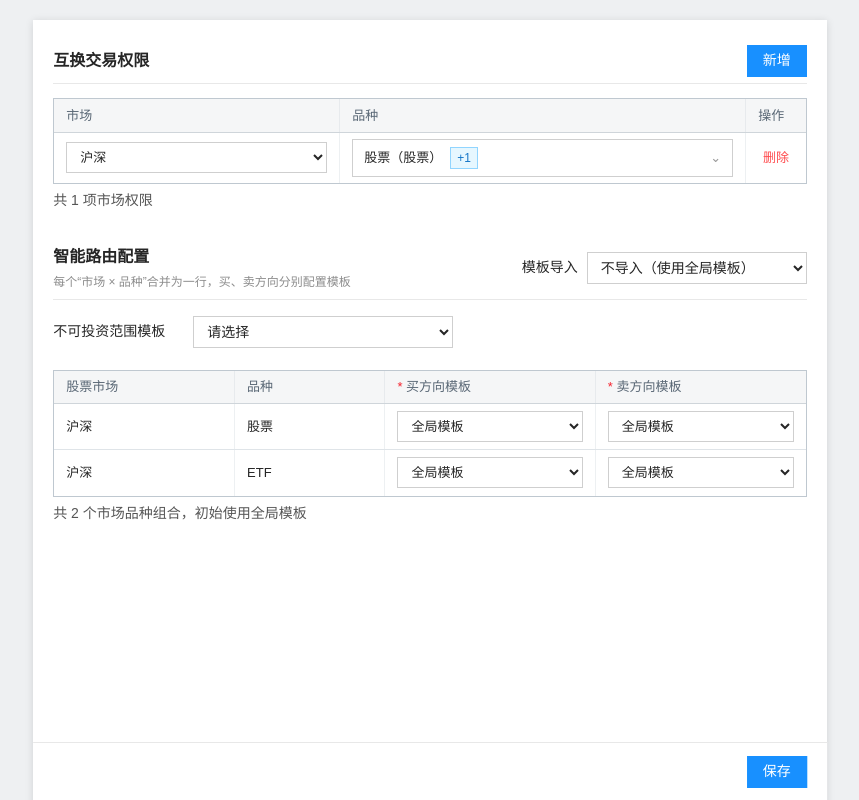
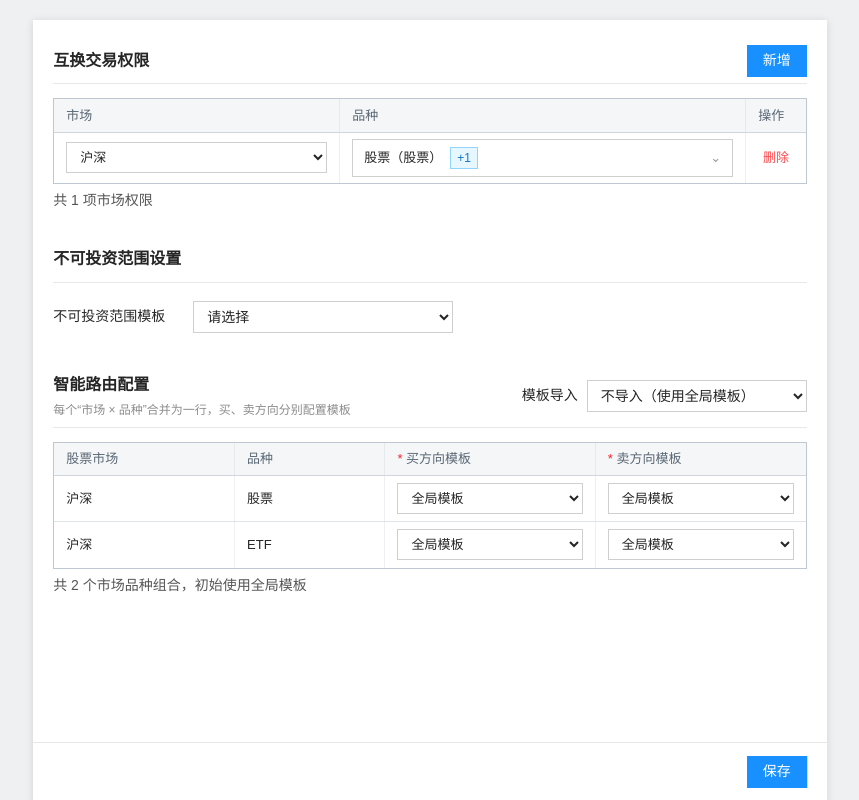
Before and after one commit to ldy-66/bct-account-routing-config, a Next.js app: page / in a window 1280 px wide. Shown: the top 800 px of the page, without its empty margins (210-1069 px from the left). Built offline with nearby package versions, Linux system fonts and the light colour scheme.

Commit message:
?????????????

```diff
--- a/app/globals.css
+++ b/app/globals.css
@@ -19,6 +19,8 @@ button,summary { cursor:pointer; }
 .template-import-control label { white-space:nowrap; }
 .template-import-control select { width:220px; height:32px; padding:0 28px 0 9px; border:1px solid #cfcfcf; background:#fff; }
 .routing-base-fields { display:flex; align-items:center; gap:14px; min-height:56px; padding:12px 0 4px; }
+.restricted-investment-module { margin-bottom:26px; }
+.restricted-investment-module .routing-base-fields { padding-bottom:0; }
 .routing-base-fields label { width:126px; white-space:nowrap; }
 .routing-base-fields select { width:260px; height:32px; padding:0 28px 0 9px; border:1px solid #cfcfcf; color:var(--text); background:#fff; }
 .routing-base-fields select:focus { border-color:var(--primary); outline:0; box-shadow:0 0 0 2px rgba(24,144,255,.1); }
--- a/app/page.tsx
+++ b/app/page.tsx
@@ -328,6 +328,16 @@ export default function Home() {
         <p className="count-line">共 {permissions.length} 项市场权限</p>
       </section>
 
+      <section className="config-module restricted-investment-module" aria-labelledby="restricted-investment-title">
+        <header className="module-header">
+          <h2 id="restricted-investment-title">不可投资范围设置</h2>
+        </header>
+        <div className="routing-base-fields">
+          <label htmlFor="restricted-investment-template">不可投资范围模板</label>
+          <select id="restricted-investment-template" value={restrictedInvestmentTemplate} onChange={(event) => setRestrictedInvestmentTemplate(event.target.value)}><option value="">请选择</option>{restrictedInvestmentTemplates.map((template) => <option key={template} value={template}>{template}</option>)}</select>
+        </div>
+      </section>
+
       <section className="config-module" aria-labelledby="routing-title">
         <header className="module-header routing-header">
           <div><h2 id="routing-title">智能路由配置</h2><p>每个“市场 × 品种”合并为一行，买、卖方向分别配置模板</p></div>
@@ -339,10 +349,6 @@ export default function Home() {
             </div>
           </div>
         </header>
-        <div className="routing-base-fields">
-          <label htmlFor="restricted-investment-template">不可投资范围模板</label>
-          <select id="restricted-investment-template" value={restrictedInvestmentTemplate} onChange={(event) => setRestrictedInvestmentTemplate(event.target.value)}><option value="">请选择</option>{restrictedInvestmentTemplates.map((template) => <option key={template} value={template}>{template}</option>)}</select>
-        </div>
         <div className="table-wrap">
           <table className="rule-table">
             <thead><tr><th>股票市场</th><th>品种</th><th><em>*</em> 买方向模板</th><th><em>*</em> 卖方向模板</th></tr></thead>
```
Also changed, not shown: 1 other file (tests, documents, lock files or other folders).
